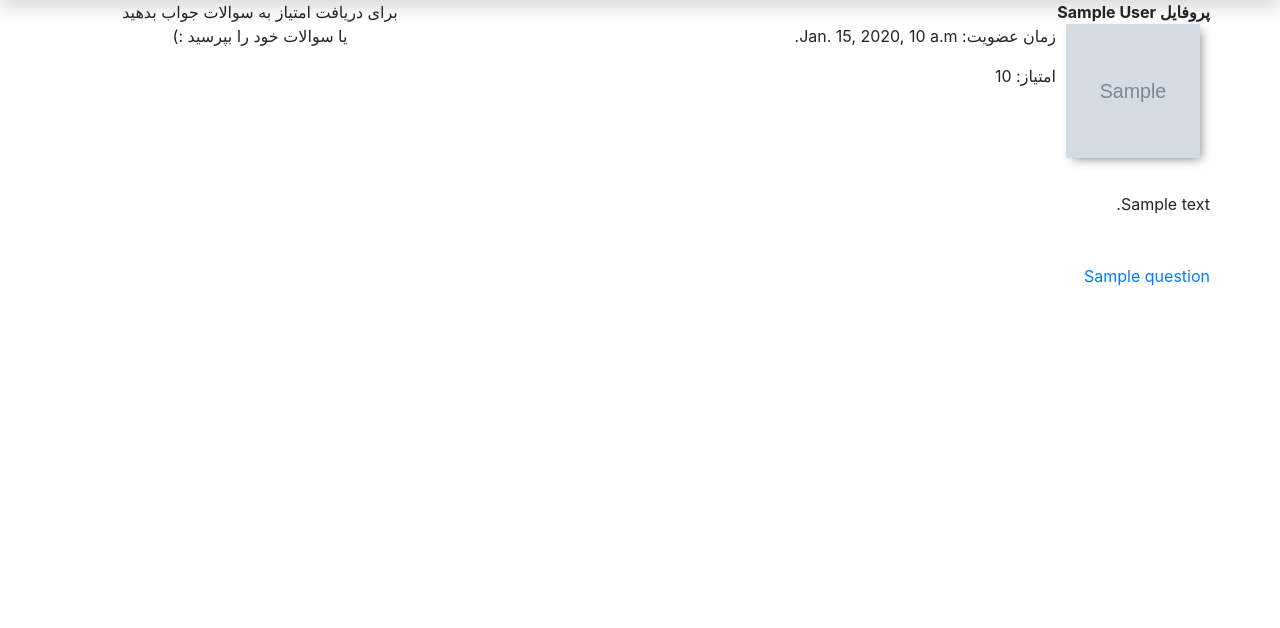
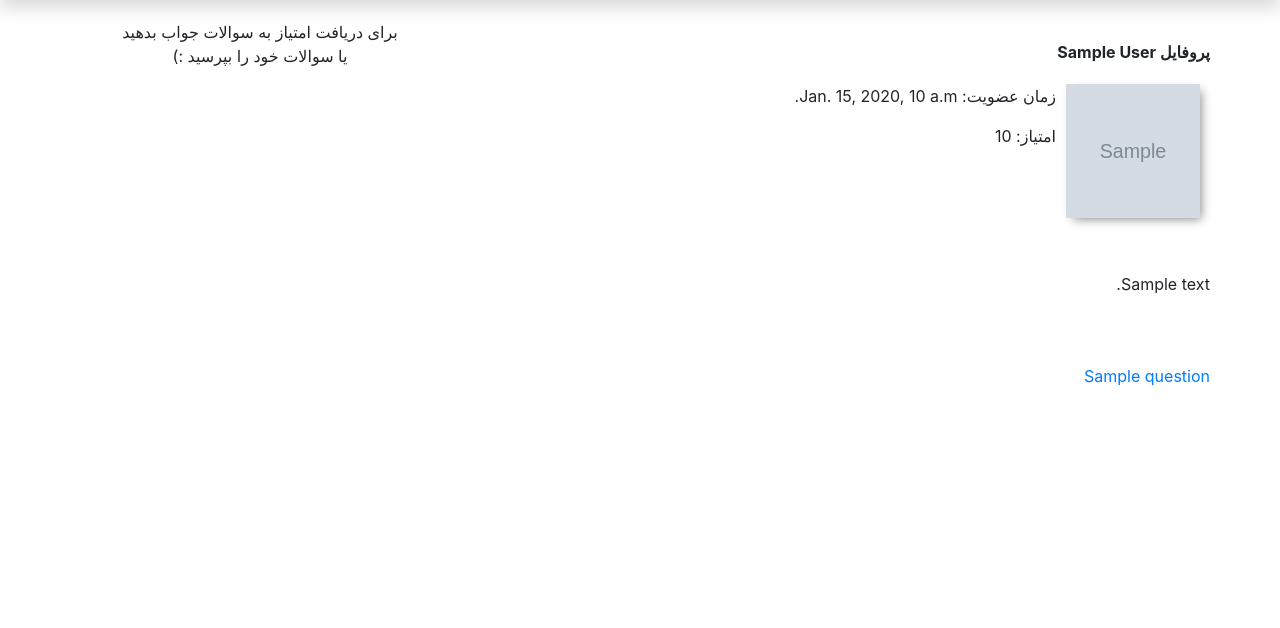
Before and after one commit to therealak12/Paskal, a Django app: page /users/1 in a window 1280 px wide. Shown: the part 56-684 px from the top of the page. Run offline with Django 3.2, Linux system fonts and the light colour scheme; tables that the repository leaves empty hold one stand-in row (values such as "Sample post"); grey boxes marked "Sample" are stand-in pictures; parts of the project's set-up code (start-up, migrations or seed data) failed here and were passed over; some libraries are stand-ins or nearby versions.

Commit message:
Enhance views

```diff
--- a/paskal/static/action/question_detail.css
+++ b/paskal/static/action/question_detail.css
@@ -27,7 +27,3 @@
 .q_tag:hover {
   background-color: #eeeeee;
 }
-
-.row {
-  margin-top: 20px;
-}
--- a/paskal/static/base.css
+++ b/paskal/static/base.css
@@ -20,3 +20,11 @@
 .sidebar {
   text-align: center;
 }
+
+.main_row {
+  margin-top: 20px;
+}
+
+.inner_row_1 {
+  margin: 5px;
+}
--- a/paskal/templates/user/profile.html
+++ b/paskal/templates/user/profile.html
@@ -5,14 +5,14 @@
 <link rel="stylesheet" type="text/css" href={% static 'user/profile.css' %}>
 
 <div class="container">
-    <div class="row main_container">
+    <div class="row main_row main_container">
         <div class="col col-8">
-            <div class="row">
+            <div class="row main_row">
                 <strong>
                     پروفایل {{ user.name }}
                 </strong>
             </div>
-            <div class="row">
+            <div class="row main_row">
                 <img class="user_image" src="{{ user.avatar.url }}" alt="user_profile_image">
                 <div class="info_wrapper">
                     <p>زمان عضویت: {{ user.date_joined|to_jalali:'%d %B %y' }}</p>
@@ -20,14 +20,14 @@
                 </div>
             </div>
             <br>
-            <div class="row">
+            <div class="row main_row">
                 {% if user.bio %}
                 {{user.bio}}
                 {% endif %}
             </div>
             <br><br>
             {% for question in user.question_set.all %}
-            <div class="row">
+            <div class="row main_row">
                 <a class="rtl_text" href="{% url 'action:question-detail' pk=question.id %}">{{ question.title }}</a>
             </div>
             {% endfor %}
```
Also changed, not shown: paskal/static/action/question_list.css (+0 -9 lines), paskal/templates/action/question_detail.html (+4 -4 lines), paskal/templates/action/question_list.html (+13 -5 lines).
